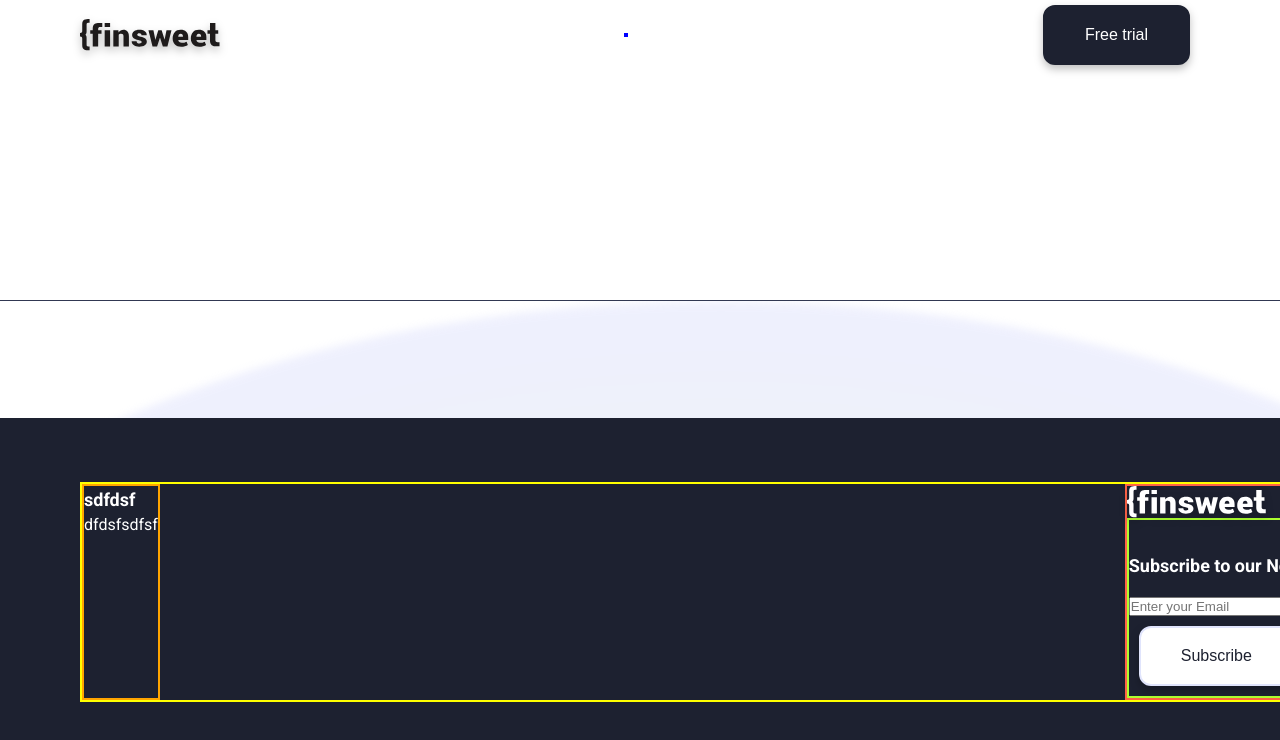
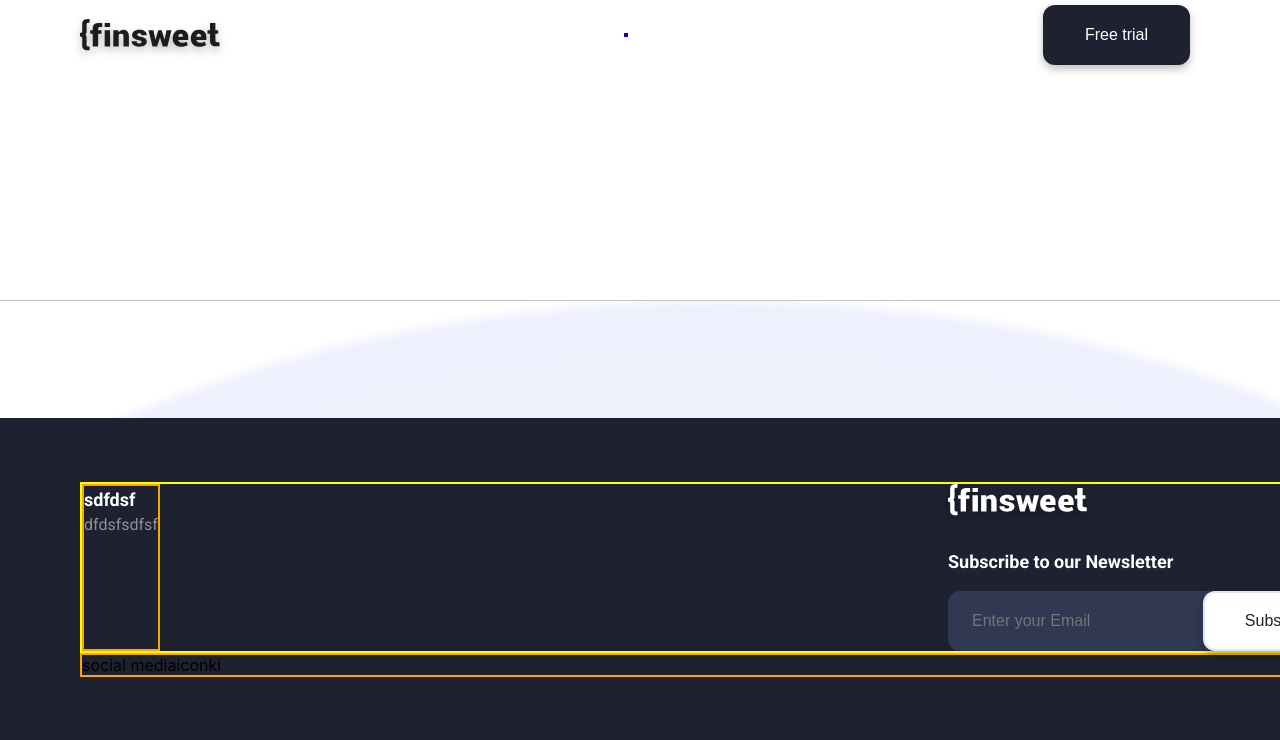
Before and after one commit to F-Agata/finsweet, a Next.js app: page / in a window 1280 px wide. Shown: the top 740 px of the page. Built offline with nearby package versions, Linux system fonts and the light colour scheme.

Commit message:
footer wip

```diff
--- a/components/footer/Footer.js
+++ b/components/footer/Footer.js
@@ -20,7 +20,7 @@ const Footer = () => {
              overflow={'hidden'}
              bg={'transparent'}
              borderTop={'1px solid '}
-             borderColor={'colorBtnHover'}
+             borderColor={'colorLightFooter'}
         >
 
             <BoxStyledGradient/>
@@ -29,9 +29,12 @@ const Footer = () => {
                           top={117}
                           width={1440}
                           minHeight={383}
-                          p={'64px 80px 0px 80px'}
-                          bg={'colorPrimary'}>
-            <Box width={1280}
+                          p={'64px 80px 64px 80px'}
+                          bg={'colorPrimary'}
+                          // display={'flex'}
+                          // flexDirecrion={'column'}
+            >
+                <Box width={'100%'}
                     display={'flex'}
                     justifyContent={'space-between'}
                     border={'yellow 2px solid'}
@@ -39,13 +42,21 @@ const Footer = () => {
                   <Box border={'orange 2px solid'}>
                     <OneColumn/>
                   </Box>
-               <Box border={'tomato 2px solid'}>
+                  <Box >
                     <Logo color={'Light'}/>
-                   <Box border={'greenyellow 2px solid'}>
+                    <Box >
                        <TitleAndText variant={'title5'} color={"colorWhite"} mt={32} mb={16}>Subscribe to our Newsletter</TitleAndText>
                        <InputFooterPart/>
                     </Box>
                    </Box>
+                </Box>
+                <Box border={'orange 2px solid'}
+                     width={'100%'}
+                     display={'flex'}>
+                    <Box height={1} bg={"colorWhite"} opacity={'50%'}>  </Box>
+                    <Box> social media </Box>
+                    <Box> iconki </Box>
+                    <Box height={1} bg={"colorWhite"} opacity={'50%'}>  </Box>
                 </Box>
             </Box>
         </Box>
--- a/components/footer/InputFooterPart.js
+++ b/components/footer/InputFooterPart.js
@@ -10,11 +10,11 @@ const InputFooterPart = () => {
 
 
     return (
-        <Box display={'flex'} flexDirection={'row'}>
-            <FormFooter
+        <Box display={'flex'} flexDirection={'row'} >
+            <FormStyledFooter
                 // onSubmit={handleSubmit}
                 noValidate>
-                 <InputFooter placeholder={"Enter your Email"}
+                 <InputStyledFooter placeholder={"Enter your Email"}
                               type={"email"}
                               id={"email"}
                               name={"email"}
@@ -22,18 +22,52 @@ const InputFooterPart = () => {
                               // onChange={handleChange}
                  >
 
-                 </InputFooter>
-                <Btn variant={'light'} type={"submit"} ml={0} mr={0}>Subscribe</Btn>
-            </FormFooter>
+                 </InputStyledFooter>
+                <Btn variant={'light'}
+                     type={"submit"}
+                     ml={0}
+                     mr={0}
+                     position={'absolute'}
+                     right={'0'}
+                     zIndex={'2'}
+                >Subscribe</Btn>
+            </FormStyledFooter>
         </Box>
     );
 }
 
 export default InputFooterPart;
 
-const FormFooter = styled.form`
+const FormStyledFooter = styled.form`
+  //border: crimson 2px solid;
+  min-width: 360px;
+  display: flex;
+  align-items: center;
+  position: relative;
 `
 
-const InputFooter = styled.input`
+const InputStyledFooter = styled.input`
+    width: 100%;
+    height: 60px;
+    padding: 16px 177px 16px 22px;
+    border-radius: 12px;
+    border: 2px solid;
 
-`
+    ${({ theme }) => css`
+    font-size: ${theme.fontSizes.fs6};
+    font-weight: ${theme.fontWeights.fontRegular};
+    line-height: ${theme.lineHeight.lh6};
+    border-color: ${props => props.theme.colors.colorBtnHover};
+    background-color: ${props => props.theme.colors.colorBtnHover};
+    color: ${props => props.theme.colors.colorWhite};
+      `   }
+  ::placeholder {
+
+  }
+  :focus {
+    //border-color: ${props => props.theme.colors.colorWhite};
+  }
+  :active {
+    //border-color: ${props => props.theme.colors.colorWhite};
+  }
+    `
--- a/components/footer/OneColumn.js
+++ b/components/footer/OneColumn.js
@@ -11,7 +11,7 @@ const OneColumn = () => {
     return (
         <BoxOneColumn>
             <TitleAndText variant={'title5'} color={"colorWhite"}>sdfdsf</TitleAndText>
-            <TitleAndText variant={'textSmall'} color={"colorWhite"}>dfdsfsdfsf</TitleAndText>
+            <TitleAndText variant={'textSmall'} color={"colorWhite"} opacity={'50%'}>dfdsfsdfsf</TitleAndText>
         </BoxOneColumn>
     );
 }
--- a/styles/Btn.js
+++ b/styles/Btn.js
@@ -1,5 +1,5 @@
 import styled, { css } from "styled-components";
-import { variant } from "styled-system";
+import { variant, space, position } from "styled-system";
 
 const Btn = styled.button`
   filter: drop-shadow(0px 4px 4px rgba(0, 0, 0, 0.25));
@@ -17,6 +17,9 @@ const Btn = styled.button`
     line-height: ${theme.lineHeight.lh6};
     font-size: ${theme.fontSizes.fs6};
   `};
+
+  ${space};
+  ${position};
 
   ${({ theme }) =>
     variant({
--- a/styles/theme.js
+++ b/styles/theme.js
@@ -9,6 +9,7 @@ export default {
     colorIcon: "#503AE7",
     colorBtnHover: "#313852",
     colorWhite: "#FFFFFF",
+    colorLightFooter: "#C4C4C4",
   },
   gradients: {
     gradientLabel: "linear-gradient(53.94deg, #373FFF 15.02%, #3ACAF8 82.83%);",
```
Lines whose indentation alone changed are shown as unchanged.
